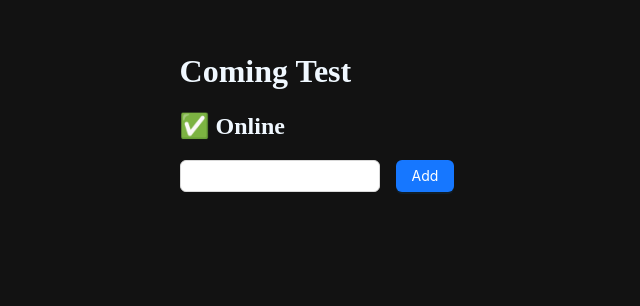
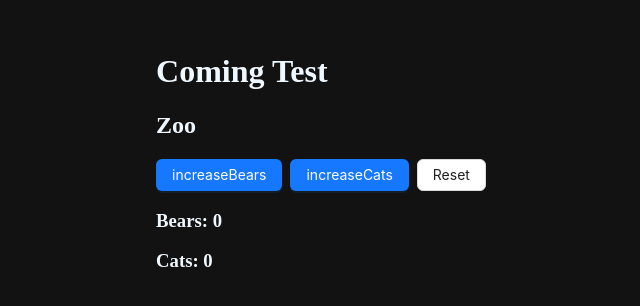
Before and after one commit to bullshitking-99/jobless, a React (Vite) app: page / in a window 1280 px wide. Shown: the part 168-474 px from the top of the page, without its empty margins (319-959 px from the left). Built offline with nearby package versions, Linux system fonts and the light colour scheme.

Commit message:
feat: init template

```diff
--- a/src/App.tsx
+++ b/src/App.tsx
@@ -1,10 +1,10 @@
-import SyncExternalStoreTodo from "./components/SimpleZustand/SyncExternalStoreTodo";
+import { Zoo } from "./components/SimpleZustand";
 
 function App() {
   return (
     <>
       <h1>Coming Test</h1>
-      <SyncExternalStoreTodo></SyncExternalStoreTodo>
+      <Zoo></Zoo>
     </>
   );
 }
--- a/src/components/SimpleZustand/index.tsx
+++ b/src/components/SimpleZustand/index.tsx
@@ -0,0 +1,71 @@
+import { create } from "zustand";
+import { memo } from "react";
+import { Button, message } from "antd";
+
+interface BearState {
+  bears: number;
+  cats: number;
+  increaseB: (count?: number) => void;
+  decreaseB: (count?: number) => void;
+  increaseC: (count?: number) => void;
+  decreaseC: (count?: number) => void;
+  reset: () => void;
+}
+
+const useZooStore = create<BearState>((set) => ({
+  bears: 0,
+  cats: 0,
+  increaseB: (count = 1) => set((state) => ({ bears: state.bears + count })),
+  decreaseB: (count = 1) =>
+    set((state) => ({ bears: Math.max(0, state.bears - count) })),
+  increaseC: (count = 1) => set((state) => ({ cats: state.cats + count })),
+  decreaseC: (count = 1) =>
+    set((state) => ({ cats: Math.max(0, state.cats - count) })),
+  reset: () => set({ bears: 0, cats: 0 }),
+}));
+
+const Bears = memo(() => {
+  const bears = useZooStore((state) => state.bears);
+  message.warning("Bears render");
+
+  return (
+    <div>
+      <h3>Bears: {bears}</h3>
+    </div>
+  );
+});
+
+const Cats = memo(() => {
+  const cats = useZooStore((state) => state.cats);
+  message.info("Cats render");
+
+  return (
+    <div>
+      <h3>Cats: {cats}</h3>
+    </div>
+  );
+});
+
+export const Zoo = () => {
+  const bearsStore = useZooStore();
+  const { increaseB, increaseC, reset } = bearsStore;
+
+  return (
+    <div>
+      <h2>Zoo</h2>
+
+      <div style={{ display: "flex", gap: "8px" }}>
+        <Button type="primary" onClick={() => increaseB()}>
+          increaseBears
+        </Button>
+        <Button type="primary" onClick={() => increaseC()}>
+          increaseCats
+        </Button>
+        <Button onClick={() => reset()}>Reset</Button>
+      </div>
+
+      <Bears />
+      <Cats />
+    </div>
+  );
+};
```
